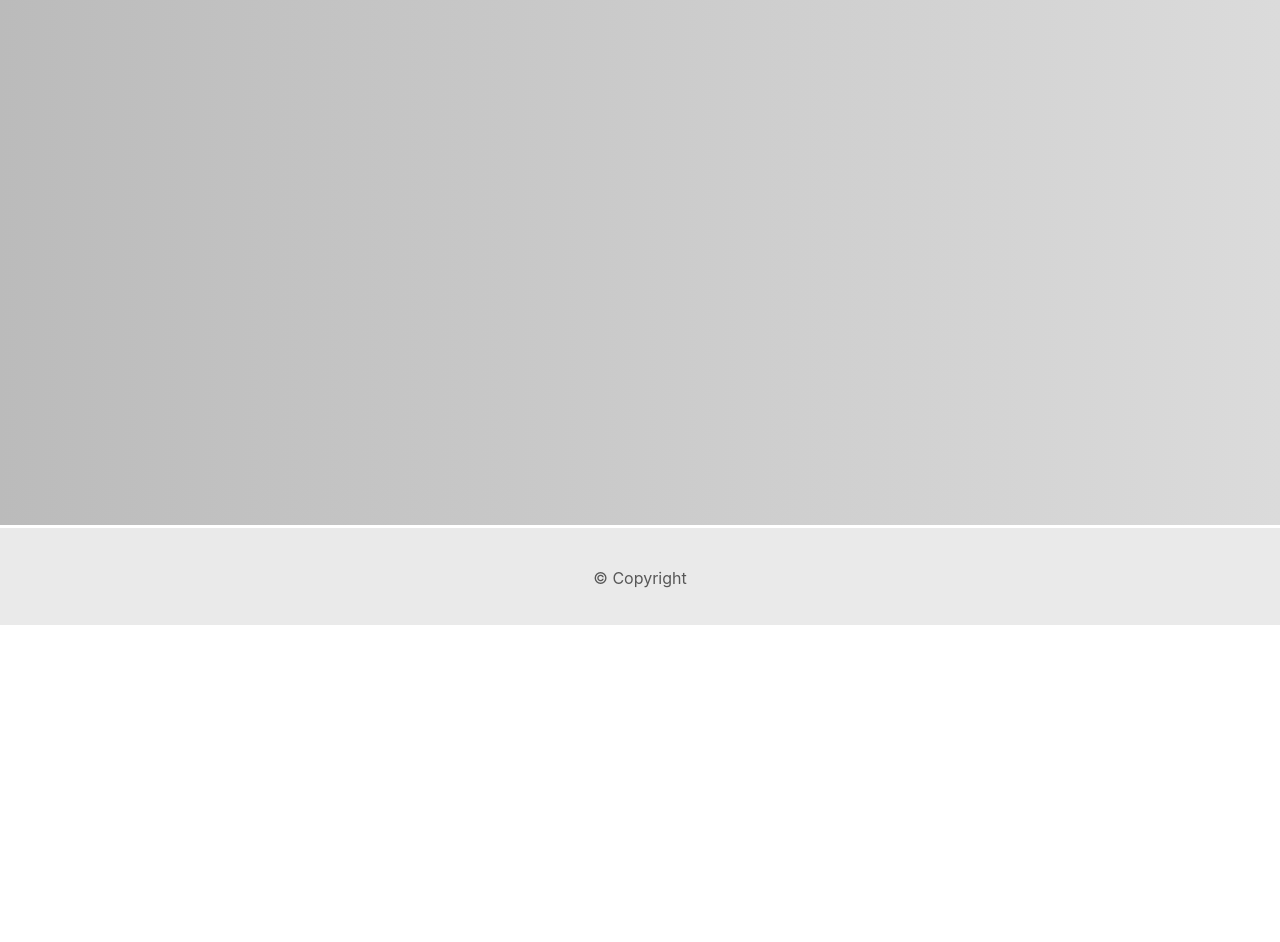
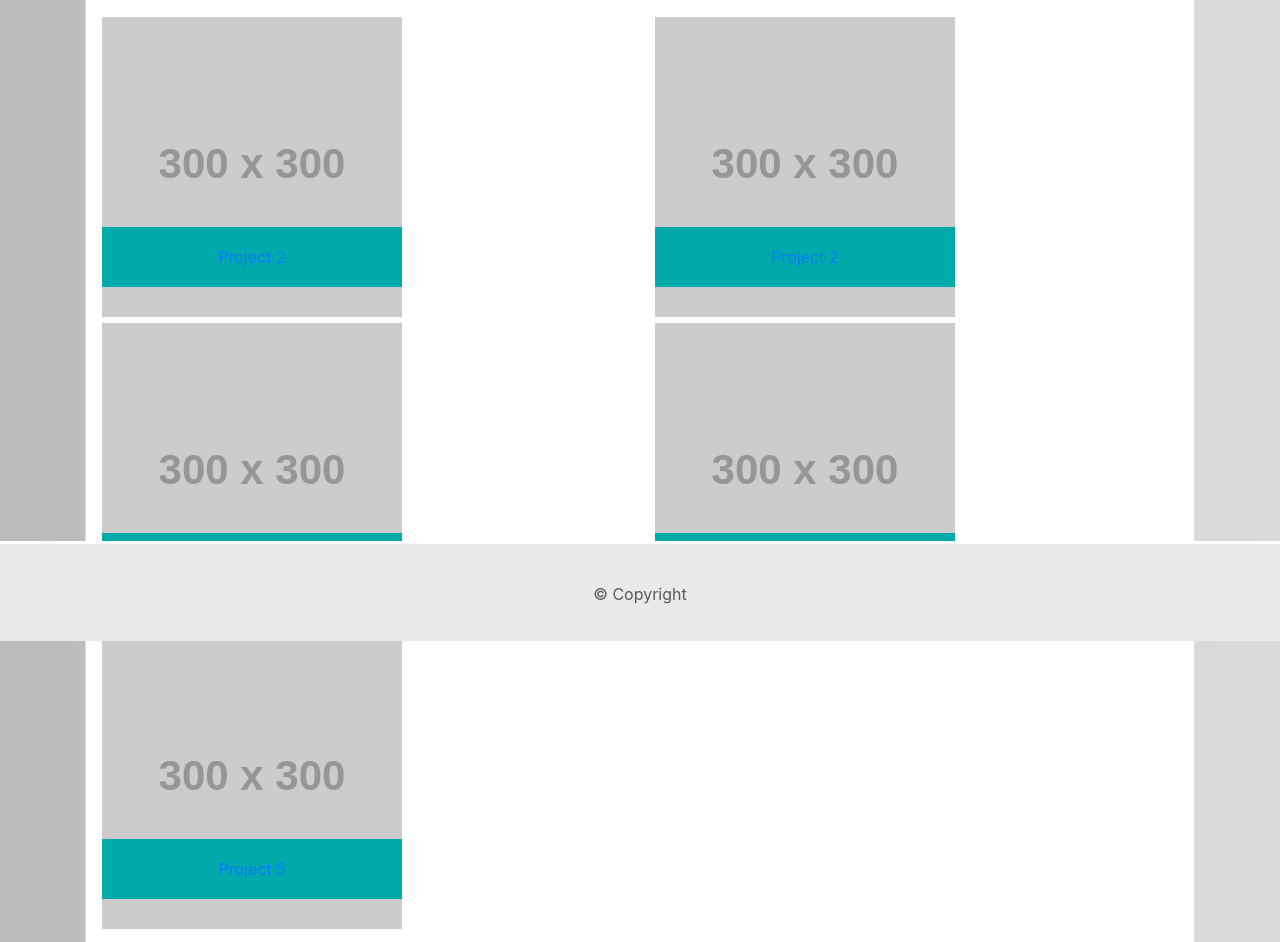
Before and after one commit to pyeatti/BootstrapProject, a plain HTML site: page portfolio.html in a window 1280 px wide. Shown: the part 195-1137 px from the top of the page. Before the commit the page ends 800 px from the top, so only its background shows below. Drawn offline with nearby package versions, Linux system fonts and the light colour scheme; placeholder pictures from the web are drawn by us.

Commit message:
added main sections, mild styling, unfinished

```diff
--- a/assets/style.css
+++ b/assets/style.css
@@ -3,11 +3,11 @@ body {
     background: linear-gradient(to right, #bbbbbb, #dbdbdb);
   }
 
+  /*  NAV STYLING BELOW */
 
-
-
-
-  /*  NAV STYLING BELOW */
+nav {
+  z-index: 1;
+}
 .navbar-nav {
     float: right;
     position: fixed;
@@ -53,36 +53,91 @@ body {
 	padding: 10px 25px;
 }
 
+/* END NAV STYLING */
+
+
+
+/* MULTIPAGE STYLING */
 .noBorder {
     border-left: 0px;
 }
 
+.card {
+  margin-top: 5%;
+  padding: 1em
+}
+/* END MULTIPAGE STYLING */
 
 
 
-/* FORM STYLING BELOW */
+/* PORTFOLIO STYLING */
+img {
+  width: 100%;
+}
+.img-container{
+  position:relative;
+  display:inline-block;
+}
+.img-container img{
+  display:block;
+}
+.img-container .overlay{
+  position:absolute;
+  top:0;
+  left:0;
+  margin-top: 70%;
+  width:100%;
+  height:20%;
+  background:rgb(0,170,170);
+  opacity:100%;
+  transition:opacity 500ms ease-in-out;
+}
+.img-container:hover .overlay{
+  opacity:1;
+}
+.overlay span{
+  position:absolute;
+  top:50%;
+  left:50%;
+  transform:translate(-50%,-50%);
+  color:#fff;
+}
+/*  */
+#profile-img {
+  max-width: 150px;
+  max-height: 150px;
+  float: left;
+  object-fit: cover;
+}
+/* END PORTFOLIO */
 
-.boxBorderBottom {
-    border-bottom: 1px solid grey;
+
+
+/* FORM STYLING */
+.bottomBorder {
+  border-bottom: 1px solid grey;
 }
 
 form {
+    margin-top: 5%;
     background-color: white;
     padding: 20px;
-    margin-left: 5%;
-    margin-top: 5%;
-}
 
-/* END FORM STYLING */
-footer {
+  }
+  /* END FORM STYLING */
 
-    position: fixed;
+
+
+/* FOOTER STYLING */
+  footer {
+
+  position: fixed;
 	background-color: rgb(234, 234, 234);
-    color: rgb(87, 87, 87);
+  color: rgb(87, 87, 87);
     bottom: 0;
     left: 0;
     right: 0;
-    top: 90%;
+    top: 92%;
 	height: 100px;
 	line-height: 100px;
     text-align: center;
@@ -101,5 +156,16 @@ body {
 #sticky-footer {
   flex-shrink: none;
 }
+/* END FOOTER STYLING */
 
-/* Other Classes for Page Styling */
+
+/* MEDIA QUERY */
+  @media only screen and (max-width: 640px) {
+    #profile-img {
+      float: none;
+      width: 100%;
+      max-width: none;
+      max-height: none;
+    }
+
+  }
--- a/portfolio.html
+++ b/portfolio.html
@@ -11,11 +11,13 @@
 
   <title>Portfolio</title>
 </head>
+
 <body>
   <!-- NAV -->
   <nav class="navbar navbar-expand-lg navbar-light bg-light">
     <a class="navbar-brand" href="index.html">Ian Pyeatt</a>
-        <button class="navbar-toggler" type="button" data-toggle="collapse" data-target="#navbarNav" aria-controls="navbarNav" aria-expanded="false" aria-label="Toggle navigation">
+    <button class="navbar-toggler" type="button" data-toggle="collapse" data-target="#navbarNav"
+      aria-controls="navbarNav" aria-expanded="false" aria-label="Toggle navigation">
       <span class="navbar-toggler-icon"></span>
     </button>
     <div class="collapse navbar-collapse" id="navbarNav">
@@ -33,6 +35,63 @@
     </div>
   </nav>
   <!-- END NAV -->
+
+  <!-- MAIN CONTENT -->
+  <main class="container">
+
+    <div class="card">
+      <div class="bottomBorder">
+        <h2>Portfolio</h2>
+      </div>
+      <br>
+      <div class="row">
+        <div class="col-md-6 col-sm-12 no-gutters">
+          <div class="img-container">
+            <img src="https://placehold.it/300x300" alt="Project1">
+            <div class="overlay">
+              <span> <a href="#"> Project 2</a></span>
+            </div>
+          </div>
+        </div>
+        <div class="col-md-6 col-sm-12">
+          <div class="img-container">
+            <img src="https://placehold.it/300x300" alt="Project2">
+            <div class="overlay">
+              <span> <a href="#"> Project 2</a></span>
+            </div>
+          </div>
+        </div>
+      </div>
+      <div class="row">
+        <div class="col-md-6 col-sm-12 no-gutters" alt="Project3">
+          <div class="img-container">
+            <img src="https://placehold.it/300x300">
+            <div class="overlay">
+              <span> <a href="#"> Project 3</a></span>
+            </div>
+          </div>
+        </div>
+        <div class="col-md-6 col-sm-12">
+          <div class="img-container">
+            <img src="https://placehold.it/300x300" alt="Project4">
+            <div class="overlay">
+              <span> <a href="#"> Project 4</a></span>
+            </div>
+          </div>
+        </div>
+        <div class="col-md-6 col-sm-12">
+          <div class="img-container">
+            <img src="https://placehold.it/300x300" alt="Project5">
+            <div class="overlay">
+              <span> <a href="#"> Project 5</a></span>
+            </div>
+          </div>
+        </div>
+      </div>
+    </div>
+    </div>
+  </main>
+  <!-- END MAIN CONTENT -->
 
 
   <!-- FOOTER -->
```
Also changed, not shown: contact.html (+25 -1 lines), index.html (+35 -3 lines), 1 other file. Lines whose indentation alone changed are shown as unchanged.
